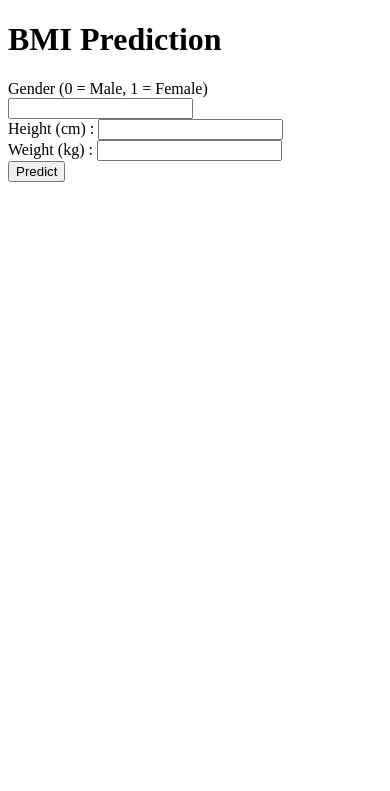
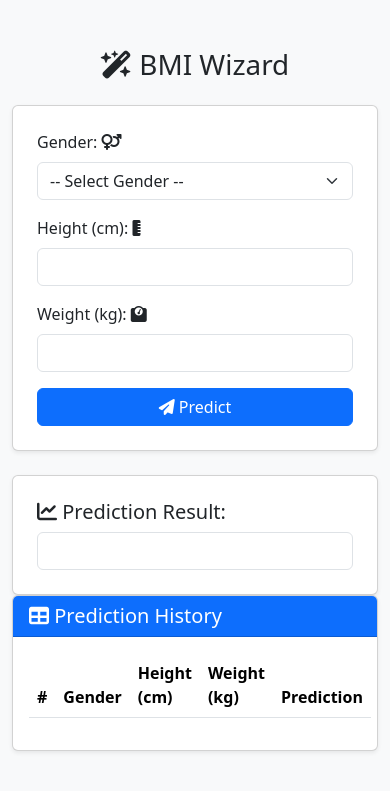
Before and after one commit to BlackBox-Ops/ML-BMI-Predict-, a Flask app: page / in a window 390 px wide. Shown: the top 791 px of the page. Run offline with Flask 3, Linux system fonts and the light colour scheme; lists and menus that the app fills with data are empty; parts of the project's set-up code (start-up, migrations or seed data) failed here and were passed over.

Commit message:
menambahkan kode program untuk web interaktif

```diff
--- a/static/js/app.js
+++ b/static/js/app.js
@@ -1,32 +1,59 @@
-document.getElementById('bmiForm').addEventListener('submit', function(event) {
+document.getElementById('bmiForm').addEventListener('submit', function (event) {
     event.preventDefault();
 
-    // Ambil data dari form
+    // Ambil nilai dari form
     const gender = document.getElementById('gender').value;
     const height = document.getElementById('height').value;
     const weight = document.getElementById('weight').value;
 
-    // Buat payload untuk request
+    // Periksa apakah semua input terisi
+    if (!gender || !height || !weight) {
+        showAlert('danger', 'Please fill out all fields.');
+        return;
+    }
+
+    // Tampilkan indikator loading
+    showAlert('info', '<i class="fas fa-spinner fa-spin"></i> Predicting...');
+
+    // Payload untuk API
     const payload = {
         gender: parseInt(gender),
         height: parseFloat(height),
-        weight: parseFloat(weight)
+        weight: parseFloat(weight),
     };
 
-    // Kirim request ke endpoint Flask
+    // Kirim request ke Flask API
     fetch('/predict', {
         method: 'POST',
         headers: {
-            'Content-Type': 'application/json'
+            'Content-Type': 'application/json',
         },
-        body: JSON.stringify(payload)
+        body: JSON.stringify(payload),
     })
-    .then(response => response.json())
-    .then(data => {
-        // Tampilkan hasil prediksi
-        document.getElementById('result').innerText = `Prediction: ${data.prediction}`;
-    })
-    .catch(error => {
-        document.getElementById('result').innerText = `Error: ${error}`;
-    });
+        .then((response) => response.json())
+        .then((data) => {
+            if (data.error) {
+                showAlert('danger', `Error: ${data.error}`);
+                document.getElementById('result').value = '';
+            } else {
+                showAlert('success', 'Prediction successful!');
+                document.getElementById('result').value = data.prediction;
+            }
+        })
+        .catch((error) => {
+            showAlert('danger', `Error: ${error}`);
+            document.getElementById('result').value = '';
+        });
 });
+
+// Fungsi untuk menampilkan alert
+function showAlert(type, message) {
+    const alertDiv = document.getElementById('alert');
+    alertDiv.className = `alert alert-${type} d-block`;
+    alertDiv.innerHTML = message;
+
+    // Sembunyikan alert setelah 5 detik
+    setTimeout(() => {
+        alertDiv.className = 'alert d-none';
+    }, 5000);
+}
--- a/templates/index.html
+++ b/templates/index.html
@@ -3,20 +3,84 @@
 <head>
     <meta charset="UTF-8">
     <meta name="viewport" content="width=device-width, initial-scale=1.0">
-    <title>BMI Prediction</title>
-    <link rel="stylesheet" href="">
+    <title>BMI Wizard</title>
+    <!-- Bootstrap CSS -->
+    <link href="https://cdn.jsdelivr.net/npm/bootstrap@5.3.0-alpha3/dist/css/bootstrap.min.css" rel="stylesheet">
+    <!-- Font Awesome -->
+    <link href="https://cdnjs.cloudflare.com/ajax/libs/font-awesome/6.5.1/css/all.min.css" rel="stylesheet">
+    <link rel="stylesheet" href="/static/css/styles.css">
 </head>
-<body>
-    <h1>BMI Prediction</h1>
-    <form id="bmiForm">
-        Gender (0 = Male, 1 = Female) <input type="number" id="gender" required><br>
-        Height (cm) : <input type="number" id="height" required><br>
-        Weight (kg) : <input type="number" id="weight" required><br>
-        <button type="submit">Predict</button>
-    </form>
-    <h2 id="result"></h2>
+<body class="bg-light">
+    <div class="container mt-5">
+        <h1 class="text-center mb-4"><i class="fas fa-wand-magic-sparkles"></i>
+            BMI Wizard</h1>
+        <div class="row">
+            <!-- Form Input -->
+            <div class="col-md-6">
+                <div class="card p-4 shadow-sm">
+                    <form id="bmiForm">
+                        <div class="mb-3">
+                            <label for="gender" class="form-label">Gender: <i class="fas fa-venus-mars"></i></label>
+                            <select id="gender" class="form-select" required>
+                                <option value="" disabled selected>-- Select Gender --</option>
+                                <option value="0">Male</option>
+                                <option value="1">Female</option>
+                            </select>
+                        </div>
+                        <div class="mb-3">
+                            <label for="height" class="form-label">Height (cm): <i class="fas fa-ruler-vertical"></i></label>
+                            <input type="number" id="height" class="form-control" required>
+                        </div>
+                        <div class="mb-3">
+                            <label for="weight" class="form-label">Weight (kg): <i class="fas fa-weight"></i></label>
+                            <input type="number" id="weight" class="form-control" required>
+                        </div>
+                        <button type="submit" class="btn btn-primary w-100">
+                            <i class="fas fa-paper-plane"></i> Predict
+                        </button>
+                    </form>
+                </div>
 
-    <!-- Link ke file JavaScript -->
-    <script src="../static/js/app.js"></script>
+                <!-- Alert -->
+                <div id="alert" class="alert d-none mt-4" role="alert"></div>
+
+                <!-- Result -->
+                <div class="card mt-4 p-4 shadow-sm">
+                    <h5><i class="fas fa-chart-line"></i> Prediction Result:</h5>
+                    <input type="text" id="result" class="form-control" readonly>
+                </div>
+            </div>
+
+            <!-- Tabel Hasil Prediksi -->
+            <div class="col-md-6">
+                <div class="card shadow-sm">
+                    <div class="card-header bg-primary text-white">
+                        <h5 class="mb-0"><i class="fas fa-table"></i> Prediction History</h5>
+                    </div>
+                    <div class="card-body">
+                        <table class="table table-striped">
+                            <thead>
+                                <tr>
+                                    <th>#</th>
+                                    <th>Gender</th>
+                                    <th>Height (cm)</th>
+                                    <th>Weight (kg)</th>
+                                    <th>Prediction</th>
+                                </tr>
+                            </thead>
+                            <tbody id="historyTable">
+                                <!-- Rows will be dynamically added -->
+                            </tbody>
+                        </table>
+                    </div>
+                </div>
+            </div>
+        </div>
+    </div>
+
+    <!-- Bootstrap JS Bundle -->
+    <script src="https://cdn.jsdelivr.net/npm/bootstrap@5.3.0-alpha3/dist/js/bootstrap.bundle.min.js"></script>
+    <!-- Custom JavaScript -->
+    <script src="/static/js/app.js"></script>
 </body>
 </html>
```
Also changed, not shown: static/css/style.css (added, +165 -0 lines).
